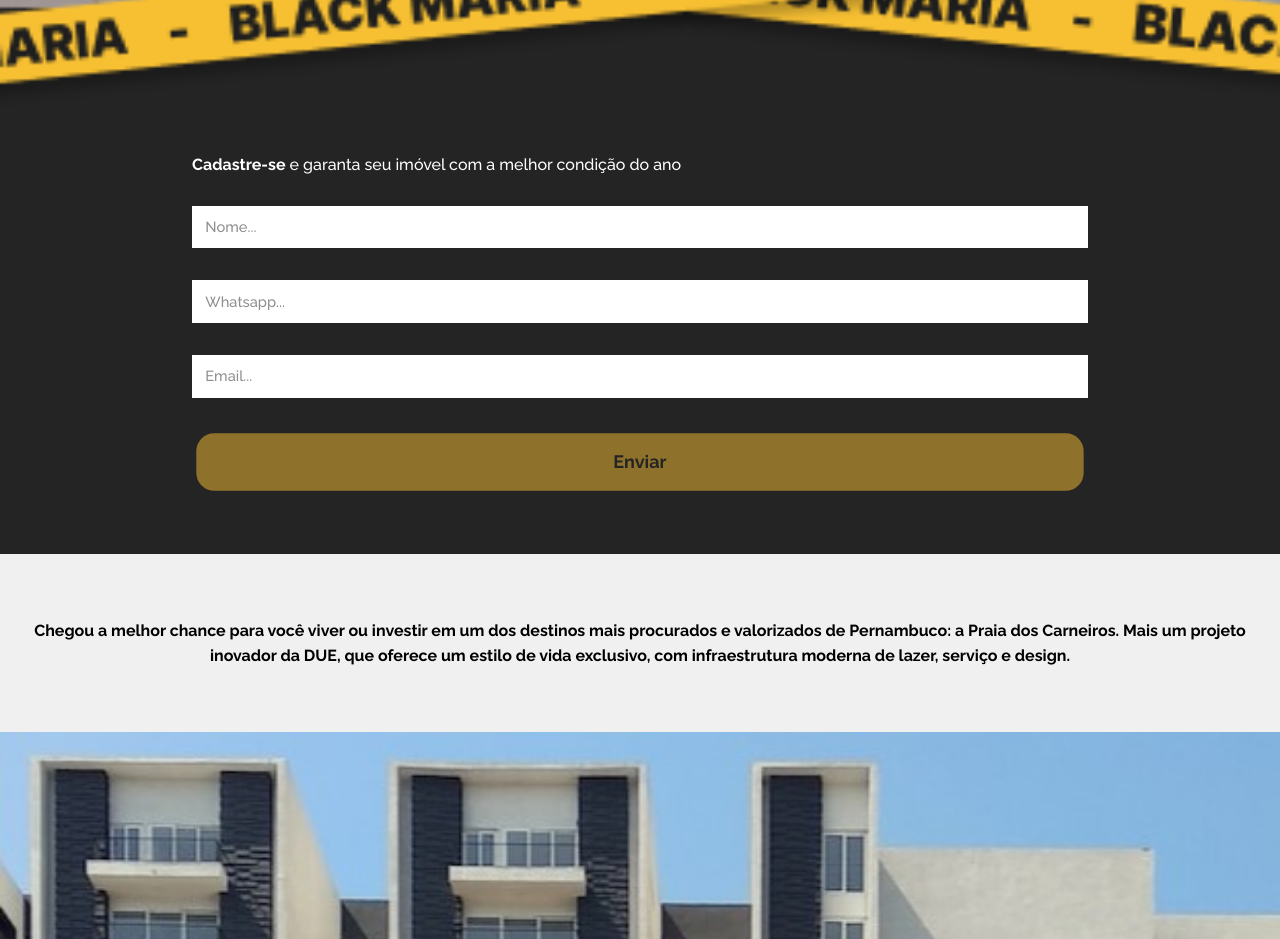
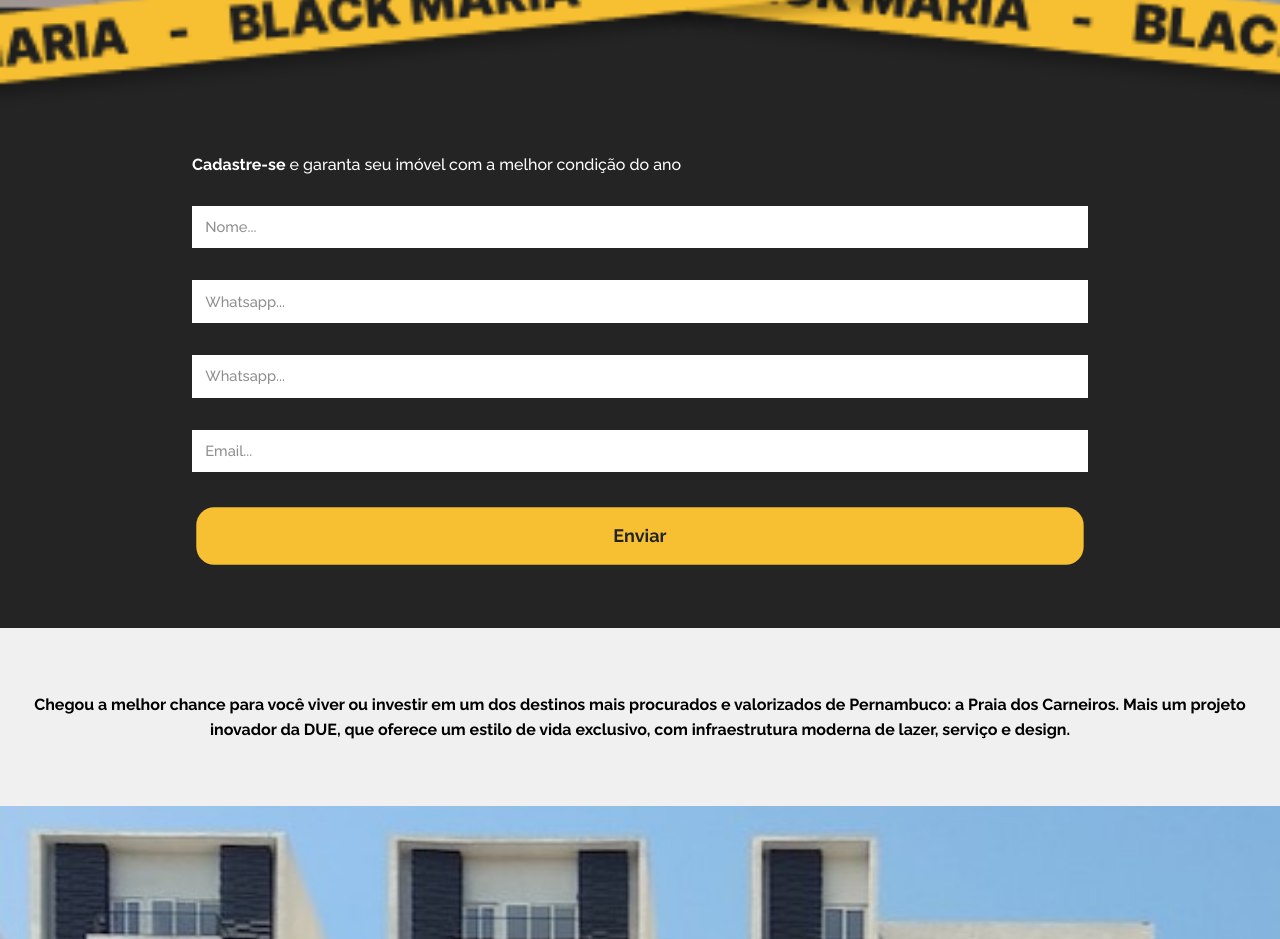
Before and after one commit to Miguelpenha/SaaS-LP, a Next.js app: page / in a window 1280 px wide. Shown: the part 1200-2139 px from the top of the page. Built offline with nearby package versions, Linux system fonts and the light colour scheme; no server answers.

Commit message:
Ajeitando algumas coisas

```diff
--- /dev/null
+++ b/components/Form/index.tsx
@@ -0,0 +1,20 @@
+import { Container, Text, Input, InputMask, Button } from './style'
+import page from '../../services/page'
+
+function Form() {
+    return (
+        <Container id="form" action={process.env.NEXT_PUBLIC_URL_FORM_DATA} method="post">
+            <Text>
+                <span className="bold">{page.components.main.form.title.bold}</span>
+                <span className="lighter">{page.components.main.form.title.lighter}</span>
+            </Text>
+            <Input type="text" name="name" id="name" required placeholder="Nome..."/>
+            <Input type="tel" name="telephone" id="telephone" required placeholder="Whatsapp..."/>
+            <InputMask mask="(99) 9 9999-9999" maskChar="" type="tel" name="telephone" id="telephone" required placeholder="Whatsapp..."/>
+            <Input type="email" name="email" id="email" required placeholder="Email..."/>
+            <Button type="submit">Enviar</Button>
+        </Container>
+    )
+}
+
+export default Form
--- /dev/null
+++ b/components/Form/style.ts
@@ -0,0 +1,72 @@
+import styled, { css } from 'styled-components'
+import InputMaskRaw from 'react-input-mask'
+
+export const Container = styled.form`
+    gap: 2em;
+    width: 70%;
+    display: flex;
+    padding-top: 1em;
+    align-self: center;
+`
+
+export const Text = styled.div`
+    span {
+        font-size: 1em;
+        color: ${props => props.theme.color};
+    }
+
+    .bold {
+        font-weight: bold;
+    }
+
+    .lighter {
+        font-weight: 500;
+    }
+`
+
+const styleInput = css`
+    width: 100%;
+    border: none;
+    padding: 1em;
+
+    :focus {
+        outline: none;
+    }
+
+    ::placeholder {
+        font-size: 1.1em;
+        font-weight: 500;
+        color: ${props => props.theme.placeholderColor};
+    }
+`
+
+export const Input = styled.input`
+    ${styleInput}
+`
+
+export const InputMask = styled(InputMaskRaw)`
+    ${styleInput}
+`
+
+export const Button = styled.button`
+    width: 110%;
+    border: none;
+    padding: 1em;
+    display: flex;
+    cursor: pointer;
+    font-weight: bold;
+    font-size: 1.25em;
+    margin-bottom: 3em;
+    align-self: center;
+    border-radius: 20px;
+    align-items: center;
+    transform: scale(0.9);
+    transition-duration: 0.2s;
+    transition-timing-function: linear;
+    color: ${props => props.theme.secondaryColor};
+    background-color: ${props => props.theme.primary};
+
+    :hover {
+        transform: scale(1);
+    }
+`
--- a/package.json
+++ b/package.json
@@ -15,6 +15,7 @@
     "next": "^13.5.4",
     "react": "^18.2.0",
     "react-dom": "^18.2.0",
+    "react-input-mask": "^2.0.4",
     "styled-components": "^5.3.11",
     "swiper": "^11.0.5"
   },
@@ -23,6 +24,7 @@
     "@types/node": "^18.19.1",
     "@types/react": "^18.2.39",
     "@types/react-dom": "^18.2.13",
+    "@types/react-input-mask": "^3.0.5",
     "@types/styled-components": "^5.1.28",
     "@types/swiper": "^6.0.0",
     "typescript": "^4.9.5"
--- a/pages/index.tsx
+++ b/pages/index.tsx
@@ -1,20 +1,16 @@
-import { useState } from 'react'
 import Head from 'next/head'
 import page from '../services/page'
 import theme from '../styles/theme'
 import Header from '../components/Header'
-import { Container, ImageMain, Form, TextForm, Input, Button, Description, Footer, LogoFooter } from '../styles/pages'
+import { Container, ImageMain, Description, Footer, LogoFooter } from '../styles/pages'
 import ImageMainSource from '../public/img/Image Main.png'
+import Form from '../components/Form'
 import Gallery from '../components/Gallery'
 import About from '../components/About'
 import Register from '../components/Register'
 import LogoCompleteSource from '../public/img/Logo Complete.png'
 
 function Home() {
-    const [name, setName] = useState('')
-    const [email, setEmail] = useState('')
-    const [whatsapp, setWhatsapp] = useState('')
-
     return <>
         <Head>
             <title>{page.meta.title}</title>
@@ -34,16 +30,7 @@ function Home() {
         <Header/>
         <Container>
             <ImageMain priority placeholder="blur" src={ImageMainSource} alt={page.alts.main}/>
-            <Form id="form" action={process.env.NEXT_PUBLIC_URL_FORM_DATA} method="post">
-                <TextForm>
-                    <span className="bold">{page.components.main.form.title.bold}</span>
-                    <span className="lighter">{page.components.main.form.title.lighter}</span>
-                </TextForm>
-                <Input onChange={ev => setName(ev.target.value)} type="text" name="name" id="name" required placeholder="Nome..."/>
-                <Input onChange={ev => setWhatsapp(ev.target.value)} type="tel" name="telephone" id="telephone" required placeholder="Whatsapp..."/>
-                <Input onChange={ev => setEmail(ev.target.value)} type="email" name="email" id="email" required placeholder="Email..."/>
-                <Button disabled={!name || !whatsapp || !email} type="submit">Enviar</Button>
-            </Form>
+            <Form/>
             <Description>{page.components.main.description}</Description>
             <Gallery/>
             <About/>
--- a/styles/pages/index.ts
+++ b/styles/pages/index.ts
@@ -9,73 +9,6 @@ export const Container = styled.main`
 export const ImageMain = styled(Image)`
     width: 100%;
     height: auto;
-`
-
-export const Form = styled.form`
-    gap: 2em;
-    width: 70%;
-    display: flex;
-    padding-top: 1em;
-    align-self: center;
-`
-
-export const TextForm = styled.div`
-    span {
-        font-size: 1em;
-        color: ${props => props.theme.color};
-    }
-
-    .bold {
-        font-weight: bold;
-    }
-
-    .lighter {
-        font-weight: 500;
-    }
-`
-
-export const Input = styled.input`
-    width: 100%;
-    border: none;
-    padding: 1em;
-
-    :focus {
-        outline: none;
-    }
-
-    ::placeholder {
-        font-size: 1.1em;
-        font-weight: 500;
-        color: ${props => props.theme.placeholderColor};
-    }
-`
-
-export const Button = styled.button`
-    width: 110%;
-    border: none;
-    padding: 1em;
-    display: flex;
-    cursor: pointer;
-    font-weight: bold;
-    font-size: 1.25em;
-    margin-bottom: 3em;
-    align-self: center;
-    border-radius: 20px;
-    align-items: center;
-    transform: scale(0.9);
-    transition-duration: 0.2s;
-    transition-timing-function: linear;
-    color: ${props => props.theme.secondaryColor};
-    background-color: ${props => props.theme.primary};
-
-    :hover:not(:disabled) {
-        transform: scale(1);
-    }
-
-    :disabled {
-        opacity: 0.5;
-        cursor: default;
-    }
 `
 
 export const Description = styled.div`
```
Also changed, not shown: 1 other file (tests, documents, lock files or other folders).
